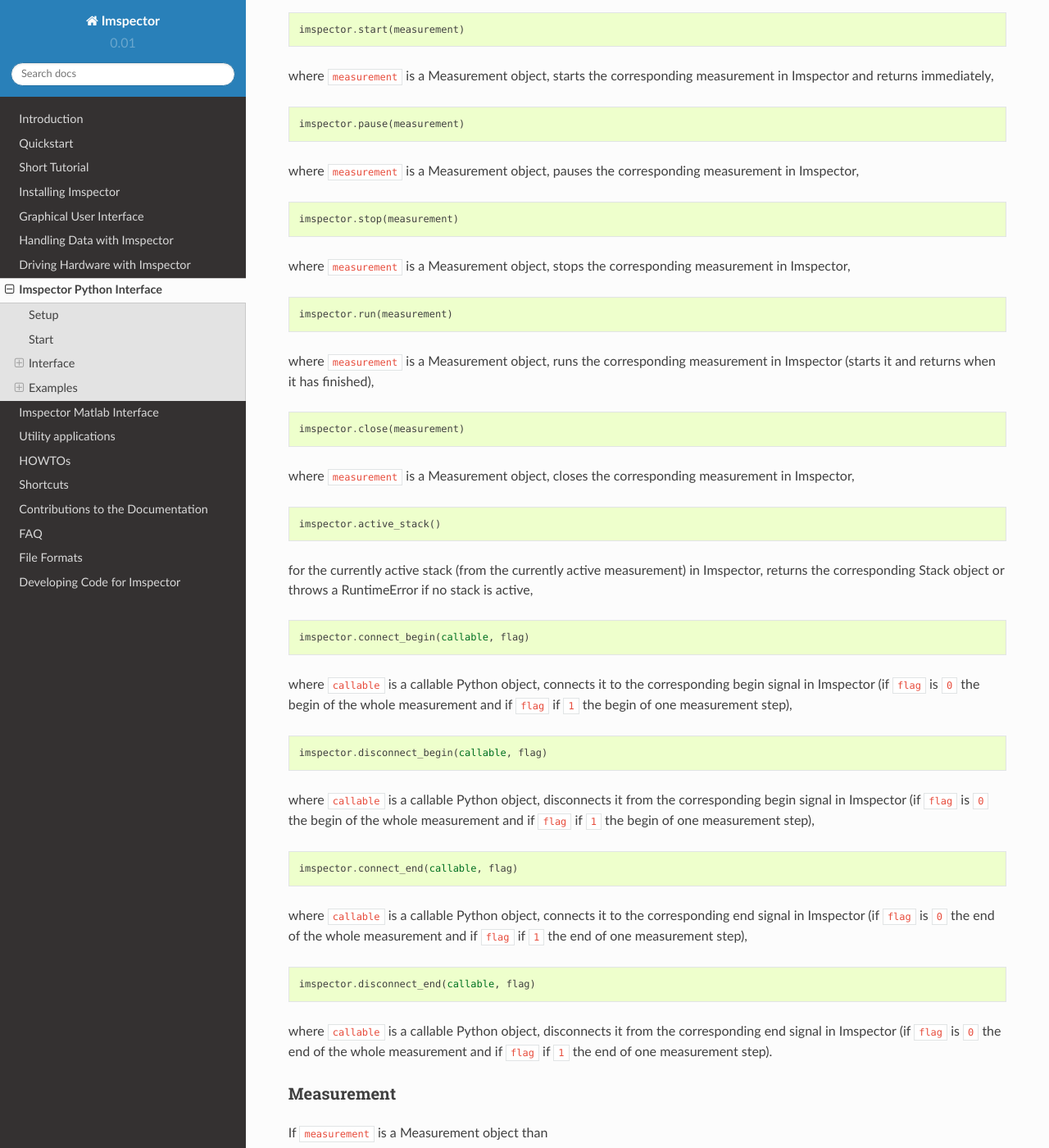
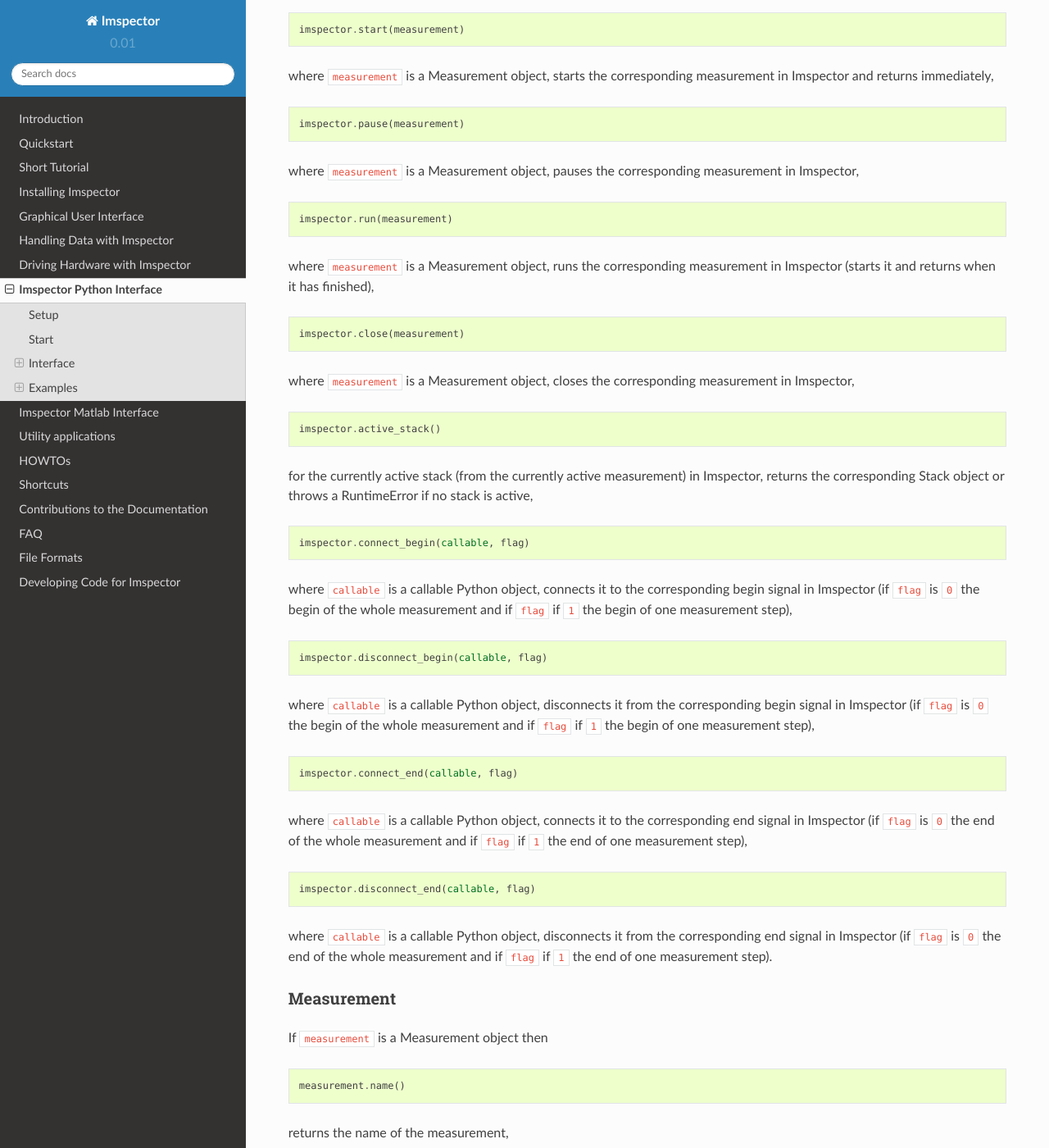
Before and after one commit to AbberiorInstruments/ImspectorDocs, a Sphinx documentation site: the page built from docs/specpy.rst, in a window 1280 px wide and 1400 px high, scrolled down 3316 px. Shown: the whole window at 82% size. Built offline with Sphinx 7.4.7 and the Read the Docs theme 2.0.0, drawn with Linux system fonts in a browser that asks for light colours; some of the changed text lies outside the part shown.

Commit message:
deprecated remote Imspector.stop()

```diff
--- a/docs/specpy.rst
+++ b/docs/specpy.rst
@@ -80,7 +80,7 @@
 where :code:`host` is a host name returns a proxy Imspector object connected
 to the Imspector Application running on the corresponding host.
 
-If :code:`imspector` is an Imspector object than
+If :code:`imspector` is an Imspector object then
 
 .. code-block:: python
 
@@ -190,13 +190,6 @@
 
 .. code-block:: python
 
-  imspector.stop(measurement)
-
-where :code:`measurement` is a Measurement object, stops the corresponding
-measurement in Imspector,
-
-.. code-block:: python
-
   imspector.run(measurement)
 
 where :code:`measurement` is a Measurement object, runs the corresponding
@@ -255,7 +248,7 @@
 Measurement
 ====================
 
-If :code:`measurement` is a Measurement object than
+If :code:`measurement` is a Measurement object then
 
 .. code-block:: python
 
@@ -389,7 +382,7 @@
 Configuration
 ====================
 
-If :code:`configuration` is a Configuration object than
+If :code:`configuration` is a Configuration object then
 
 .. code-block:: python
 
@@ -451,7 +444,7 @@
 either :code:`File.Read` or :code:`File.Write` or :code:`File.Append` opens it
 and returns the corresponding File object.
 
-If :code:`file` is a File object than
+If :code:`file` is a File object then
 
 .. code-block:: python
 
@@ -511,7 +504,7 @@
 and :code:`sizes` is a list of sizes of all dimensions returns a new local
 Stack object.
 
-If :code:`stack` is a Stack object than
+If :code:`stack` is a Stack object then
 
 .. code-block:: python
 
```
